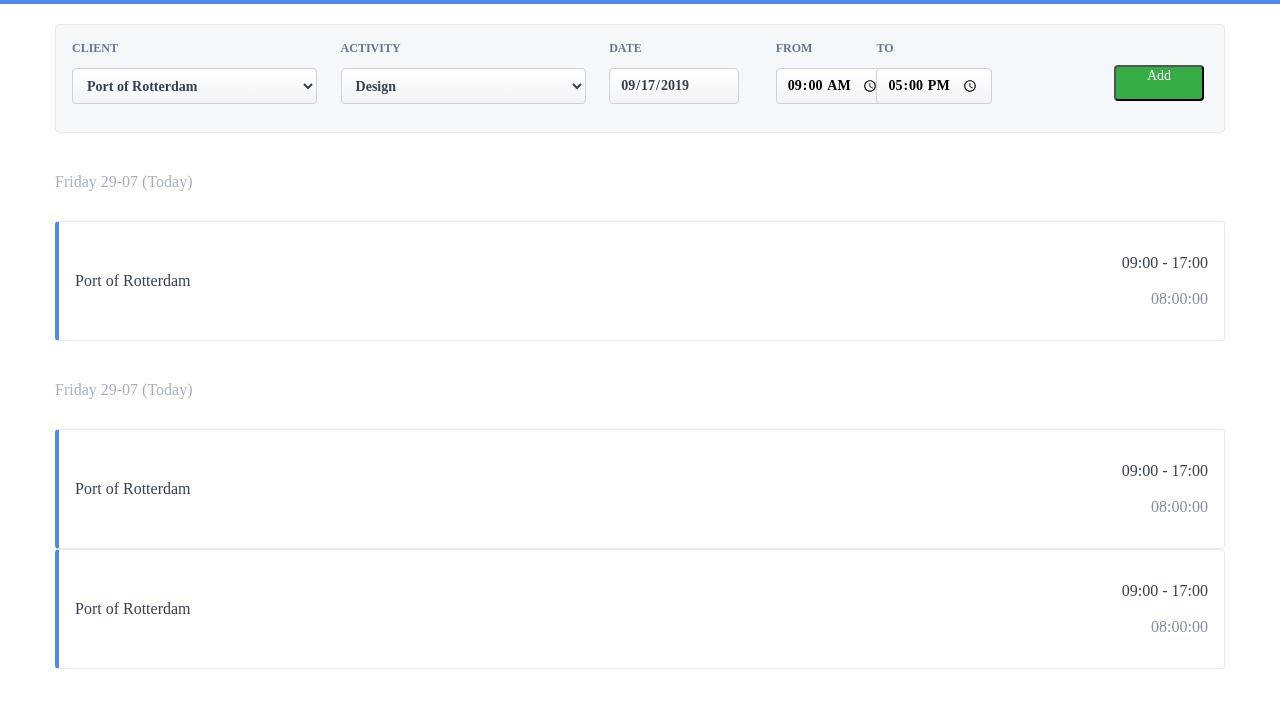
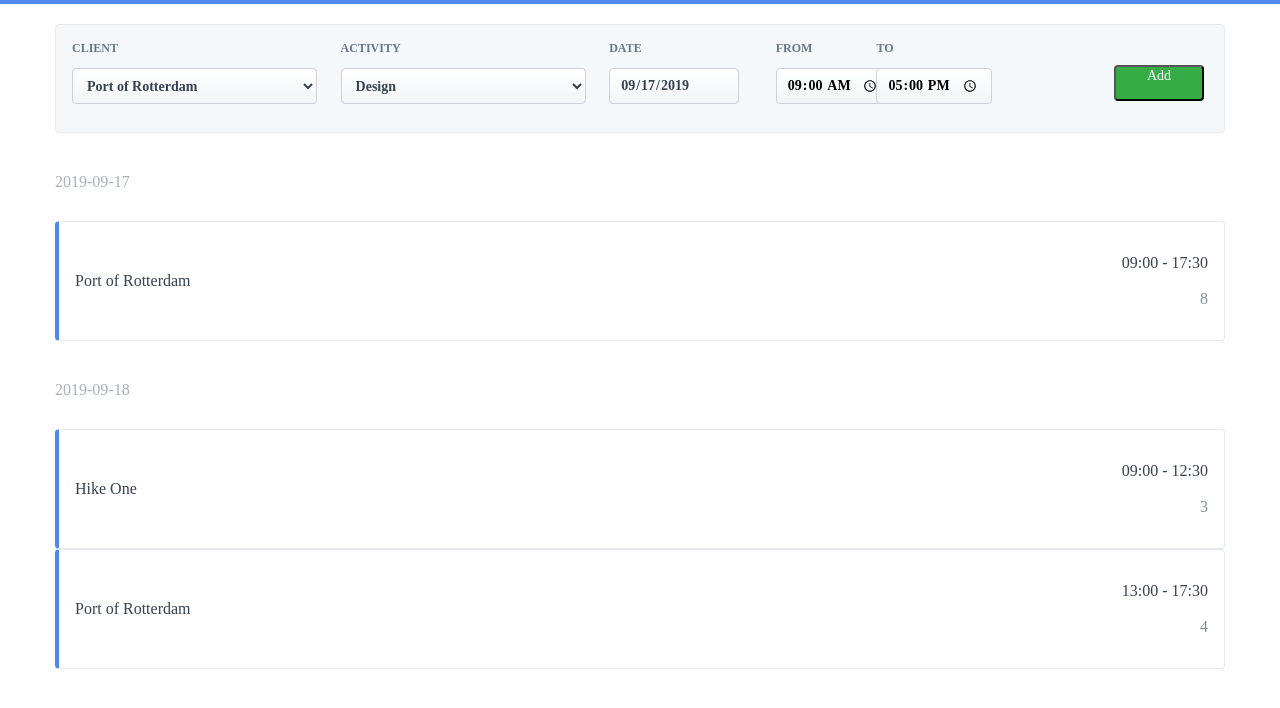
Before and after one commit to humanoidsbv/team-awesome-dylan, a Gatsby site: page / in a window 1280 px wide. Shown: the part 46-754 px from the top of the page. Built offline with nearby package versions, Linux system fonts and the light colour scheme; Gatsby itself is replaced by a stand-in of ours; a web font is replaced by a local one.

Commit message:
Dynamically implement mock time entry data

```diff
--- a/src/components/header/Header.module.css
+++ b/src/components/header/Header.module.css
@@ -9,6 +9,7 @@
   right: 0;
   top: 0;
   transition: .3s ease-in-out;
+  z-index: 1000;
 }
 
 .headerMenuVisible {
--- a/src/components/time-entries/TimeEntries.jsx
+++ b/src/components/time-entries/TimeEntries.jsx
@@ -3,14 +3,31 @@
 import styles from './TimeEntries.module.css';
 import TimeEntry from '../time-entry/TimeEntry';
 import TimeEntryHeading from '../time-entry-heading/TimeEntryHeading';
+import timeEntries from './timeEntries.json';
 
 const TimeEntries = () => (
-  <div className={styles.timeEntries}>
-    <TimeEntryHeading />
-    <TimeEntry />
-    <TimeEntryHeading />
-    <TimeEntry />
-    <TimeEntry />
+  <div className={styles.timeEntriesContainer}>
+    {timeEntries.map(({ client, id, startTimestamp, endTimestamp }, index) => {
+      return (
+        <React.Fragment key={id}>
+          {(index === 0 ||
+            (index > 0 &&
+              timeEntries[index - 1].startTimestamp.split(' ')[0] !==
+                startTimestamp.split(' ')[0])) && (
+            <TimeEntryHeading startDate={startTimestamp.slice(0, 11)} />
+          )}
+          <TimeEntry
+            client={client}
+            key={id}
+            startTime={startTimestamp.slice(11, 16)}
+            endTime={endTimestamp.slice(11, 16)}
+            clientDuration={
+              endTimestamp.slice(11, 13) - startTimestamp.slice(11, 13)
+            }
+          />
+        </React.Fragment>
+      );
+    })}
   </div>
 );
 
--- a/src/components/time-entries/TimeEntries.module.css
+++ b/src/components/time-entries/TimeEntries.module.css
@@ -1,9 +1,9 @@
-.timeEntries {
+.timeEntriesContainer {
   width: 100%;
 }
 
 @media (min-width: 901px) {
-  .timeEntries {
+  .timeEntriesContainer {
     align-items: center;
     max-width: 1170px;
     width: 100%;
--- /dev/null
+++ b/src/components/time-entries/timeEntries.json
@@ -0,0 +1,17 @@
+[
+  {"client" : "Port of Rotterdam",
+    "id" : "1",
+    "startTimestamp" : "2019-09-17 09:00:00",
+    "endTimestamp" : "2019-09-17 17:30:00"
+  },
+  {"client" : "Hike One",
+    "id" : "2",
+    "startTimestamp" : "2019-09-18 09:00:00",
+    "endTimestamp" : "2019-09-18 12:30:00"
+  },
+  {"client" : "Port of Rotterdam",
+    "id" : "3",
+    "startTimestamp" : "2019-09-18 13:00:00",
+    "endTimestamp" : "2019-09-18 17:30:00"
+  }
+]
--- a/src/components/time-entry-heading/TimeEntryHeading.jsx
+++ b/src/components/time-entry-heading/TimeEntryHeading.jsx
@@ -1,12 +1,17 @@
 import React from 'react';
+import PropTypes from 'prop-types';
 
 import styles from './TimeEntryHeading.module.css';
 
-const TimeEntryHeading = () => (
+const TimeEntryHeading = ({ startDate }) => (
   <div className={styles.timeStamp}>
-    <span>Friday 29-07 (Today) </span>
+    <span>{startDate}</span>
     <span className={styles.duration}>08:00:00 </span>
   </div>
 );
 
+TimeEntryHeading.propTypes = {
+  startDate: PropTypes.string.isRequired
+};
+
 export default TimeEntryHeading;
--- a/src/components/time-entry/TimeEntry.jsx
+++ b/src/components/time-entry/TimeEntry.jsx
@@ -1,18 +1,26 @@
 import React from 'react';
+import PropTypes from 'prop-types';
 
 import styles from './TimeEntry.module.css';
 
-const TimeEntry = () => (
+const TimeEntry = ({ client, startTime, endTime, clientDuration }) => (
   <div className={styles.timeEntry}>
-    <span className={styles.client}>Port of Rotterdam</span>
+    <span className={styles.client}>{client}</span>
     <div className={styles.timeStamp}>
-      <span>09:00 - 17:00</span>
+      <span>{`${startTime} - ${endTime}`}</span>
       <span className={styles.duration}>
         <br />
-        08:00:00
+        {clientDuration}
       </span>
     </div>
   </div>
 );
 
+TimeEntry.propTypes = {
+  client: PropTypes.string.isRequired,
+  startTime: PropTypes.string.isRequired,
+  endTime: PropTypes.string.isRequired,
+  clientDuration: PropTypes.number.isRequired
+};
+
 export default TimeEntry;
```
